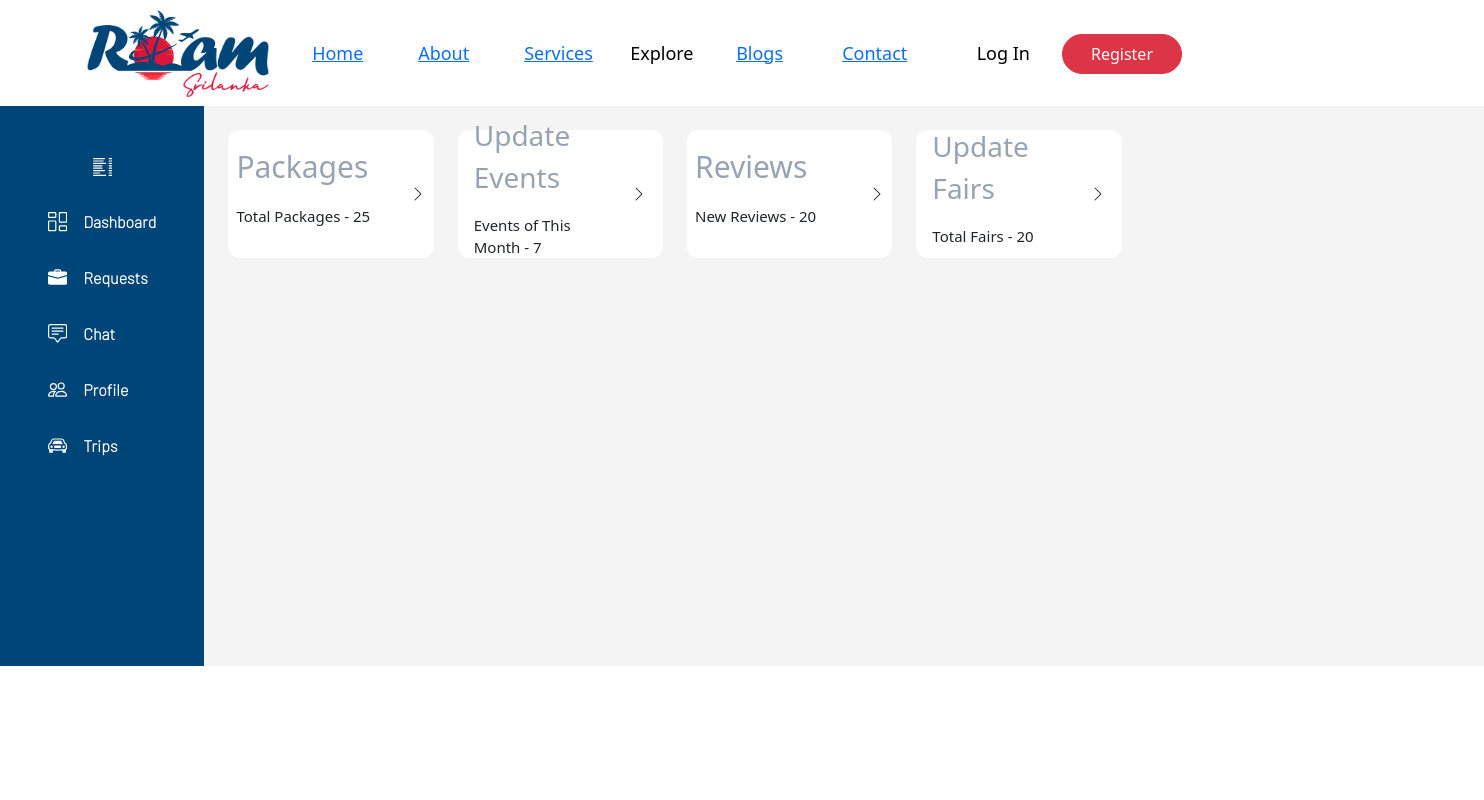
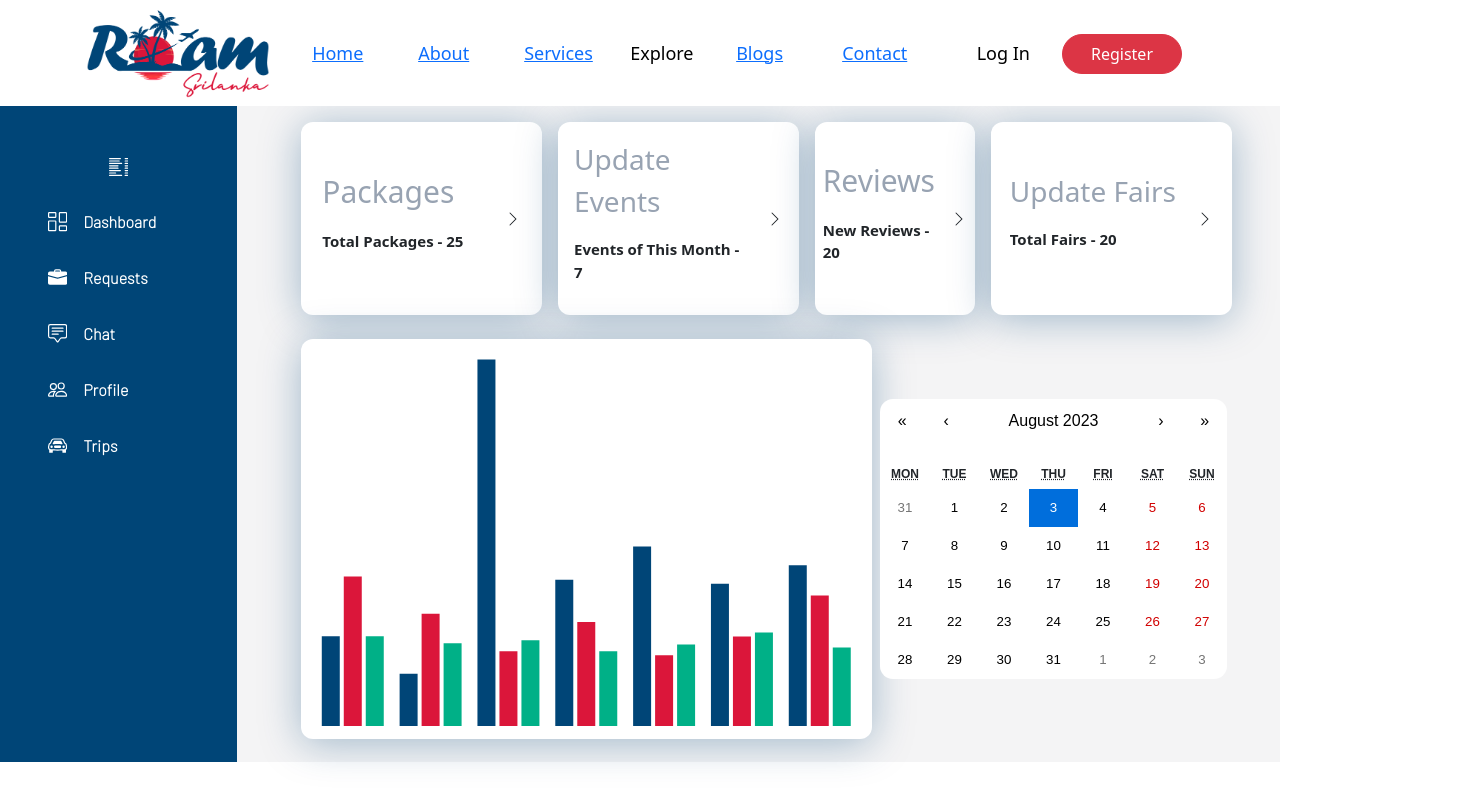
Before and after one commit to Saitharsan24/RoamSrilanka, a React (Create React App) app: page /Holidayplanner_dashboard in a window 1280 px wide. Shown: the whole page, 1484 px wide, since content can reach past the window. Built offline with nearby package versions, Linux system fonts and the light colour scheme.

Commit message:
Holiday planner dashboard finished

```diff
--- a/package.json
+++ b/package.json
@@ -14,15 +14,17 @@
     "@testing-library/user-event": "^13.5.0",
     "bootstrap": "^5.3.0",
     "chart.js": "^4.3.0",
+    "moedim": "^0.5.0",
     "react": "^18.2.0",
     "react-bootstrap": "^2.8.0",
     "react-bootstrap-icons": "^1.10.3",
-    "react-calendar": "^4.4.0",
+    "react-calendar": "^4.5.0",
     "react-chartjs-2": "^5.2.0",
     "react-dom": "^18.2.0",
     "react-pro-sidebar": "^1.1.0-alpha.1",
     "react-router-dom": "^6.14.2",
     "react-scripts": "5.0.1",
+    "recharts": "^2.7.2",
     "web-vitals": "^2.1.4"
   },
   "scripts": {
--- a/src/pages/holidayplanner_dashboard.js
+++ b/src/pages/holidayplanner_dashboard.js
@@ -1,69 +1,164 @@
-import React from "react";
+import React, { useState } from "react";
 import Header from "../components/Header";
 import Sidebar from "../components/holidayplanner-sidebar";
 import * as Icon from "react-bootstrap-icons";
+import {
+  BarChart,
+  Bar,
+  Cell,
+  XAxis,
+  YAxis,
+  CartesianGrid,
+  Tooltip,
+  Legend,
+  ResponsiveContainer,
+} from "recharts";
+
+import "../styles/holidayplanner_dashboard.css";
+import Calendar from "react-calendar";
+
+export const data = [
+  {
+    name: "Page A",
+    uv: 4000,
+    pv: 2400,
+    amt: 2400,
+  },
+  {
+    name: "Page B",
+    uv: 3000,
+    pv: 1398,
+    amt: 2210,
+  },
+  {
+    name: "Page C",
+    uv: 2000,
+    pv: 9800,
+    amt: 2290,
+  },
+  {
+    name: "Page D",
+    uv: 2780,
+    pv: 3908,
+    amt: 2000,
+  },
+  {
+    name: "Page E",
+    uv: 1890,
+    pv: 4800,
+    amt: 2181,
+  },
+  {
+    name: "Page F",
+    uv: 2390,
+    pv: 3800,
+    amt: 2500,
+  },
+  {
+    name: "Page G",
+    uv: 3490,
+    pv: 4300,
+    amt: 2100,
+  },
+];
 
 function Holiday_dashboard() {
+  const [value, setValue] = useState(new Date());
   return (
     <React.Fragment>
-      <div className=" ">
+      <div className="d-flex flex-column">
       <Header />
-        <div className="d-flex">
+        <div className="d-flex flex-row col-12" style={{ backgroundColor: "#F4F4F5" }}>
           <Sidebar />
           <div
-            className="d-flex col-12 gap-4 p-4 "
-            style={{ backgroundColor: "#F4F4F5" }}
+            className="d-flex w-100 gap-3 p-2 flex-column ms-5"
           >
+            <div className="d-flex col-12 gap-3 p-2 flex-lg-row flex-md-column flex-column">
               <div
-              className=" d-flex col-2  flex-row h-25 align-items-center gap-3 p-2"
+                className=" box d-flex col-lg-3 col-sm-8  flex-row align-items-center gap-3 p-2 justify-content-around"
                 style={{ backgroundColor: "#FFFFFF", borderRadius: "12px" }}
               >
-              <div className=" d-flex flex-column col-10">
+                <div className=" d-flex flex-column ">
                   <p style={{ color: "#98A3B2", fontSize: "30px" }}>Packages</p>
-                <p style={{ fontSize: "15px" }}>Total Packages - 25</p>
+                  <p style={{ fontSize: "15px", fontWeight: "bold" }}>
+                    Total Packages - 25
+                  </p>
                 </div>
                 <div className="d-flex">
                   <Icon.ChevronRight />
                 </div>
               </div>
               <div
-              className=" d-flex col-2  flex-row h-25 align-items-center gap-3 p-3"
+                className=" box d-flex col-lg-3 col-sm-8 flex-row align-items-center gap-3 p-3 justify-content-around "
                 style={{ backgroundColor: "#FFFFFF", borderRadius: "12px" }}
               >
                 <div className=" d-flex flex-column justify-content-between ">
                   <p style={{ color: "#98A3B2", fontSize: "28px" }}>
                     Update Events
                   </p>
-                <p style={{ fontSize: "15px" }}>Events of This Month - 7</p>
+                  <p style={{ fontSize: "15px", fontWeight: "bold" }}>
+                    Events of This Month - 7
+                  </p>
                 </div>
                 <div className=" d-flex">
                   <Icon.ChevronRight />
                 </div>
               </div>
               <div
-              className=" d-flex col-2  flex-row h-25 align-items-center gap-3 p-2"
+                className=" box d-flex col-lg-2 col-sm-8  flex-row align-items-center gap-3 p-2 justify-content-around"
                 style={{ backgroundColor: "#FFFFFF", borderRadius: "12px" }}
               >
-              <div className=" d-flex flex-column col-10">
+                <div className=" d-flex flex-column ">
                   <p style={{ color: "#98A3B2", fontSize: "30px" }}>Reviews</p>
-                <p style={{ fontSize: "15px" }}>New Reviews - 20</p>
+                  <p style={{ fontSize: "15px", fontWeight: "bold" }}>
+                    New Reviews - 20
+                  </p>
                 </div>
                 <div className="d-flex">
                   <Icon.ChevronRight />
                 </div>
               </div>
               <div
-              className=" d-flex col-2  flex-row h-25 align-items-center gap-3 p-3"
+                className=" box d-flex col-lg-3  col-sm-8 flex-row align-items-center gap-3 p-3 justify-content-around"
                 style={{ backgroundColor: "#FFFFFF", borderRadius: "12px" }}
               >
                 <div className=" d-flex flex-column justify-content-between ">
                   <p style={{ color: "#98A3B2", fontSize: "28px" }}>
                     Update Fairs
                   </p>
-                <p style={{ fontSize: "15px" }}>Total Fairs - 20</p>
+                  <p style={{ fontSize: "15px", fontWeight: "bold" }}>
+                    Total Fairs - 20
+                  </p>
                 </div>
                 <div className="d-flex">
                   <Icon.ChevronRight />
+                </div>
+              </div>
+            </div>
+            <div className="d-flex  col-12 flex-lg-row flex-md-column align-items-center
+             gap-2 flex-column">
+              <div
+                style={{
+                  backgroundColor: "#FFFFFF",
+                  borderRadius: "12px",
+                  height: "25rem",
+                }}
+                className="d-flex gap-3 col-8 col-sm-12 col-md-7 p-2 ms-2 chart"
+              >
+                <ResponsiveContainer>
+                  <BarChart data={data}>
+                    <Bar dataKey="pv" fill="#004577" />
+                    <Bar dataKey="uv" fill="#DB163A" />
+                    <Bar dataKey="amt" fill="#00B087" />
+                  </BarChart>
+                </ResponsiveContainer>
+              </div>
+              <div className="d-none d-md-flex d-lg-flex col-4 col-md-5 ">
+                <Calendar
+                  value={value}
+                  onChange={(d) => setValue(d)}
+                  style={{ borderRadius: "12px" }}
+                />
               </div>
             </div>
           </div>
--- a/src/pages/holidayplanner_profile.js
+++ b/src/pages/holidayplanner_profile.js
@@ -1,5 +1,5 @@
 import React from "react";
-import Header from "../components/Header";
+import Headeruser from "../components/headerusers";
 import "../styles/holidayplanner_profile.css";
 import profile from "../assets/images/profile.jpg";
 import { Container, Row, Col, Form } from "react-bootstrap";
@@ -13,8 +13,8 @@ function Holidayprofile() {
 
   return (
     <React.Fragment>
-      <div className=" full">
-        <Header />
+      <div className=" full ">
+        <Headeruser />
         <div className="d-flex">
           <Sidebar />
           <div col-10>
--- a/src/pages/services.js
+++ b/src/pages/services.js
@@ -46,7 +46,7 @@ function Services() {
           </div>
         </div>
 
-        <div className=" element d-flex flex-column  flex-md-column flex-lg-row justify-content-center gap-5">
+        <div className=" element d-flex flex-column  flex-md-column flex-lg-row-reverse justify-content-center gap-5">
           <img className="img_1 img-fluid " src={ser_2}></img>
           <div className="d-flex flex-column gap-3 align-content-center justify-content-center">
             <img className="img_2 img-fluid" src={vector_2}></img>
@@ -78,7 +78,7 @@ function Services() {
           </div>
         </div>
 
-        <div className=" element d-flex flex-column flex-md-column flex-lg-row justify-content-center gap-5">
+        <div className=" element d-flex flex-column flex-md-column flex-lg-row-reverse justify-content-center gap-5">
           <img className="img_1 img-fluid " src={ser_4}></img>
           <div className="d-flex flex-column gap-3 align-content-center justify-content-center">
             <img className="img_2 img-fluid" src={backpack}></img>
--- a/src/routes/Routing.js
+++ b/src/routes/Routing.js
@@ -32,6 +32,7 @@ function Routing() {
             <Route path="/Holidayprofile" element={<Holidayprofile />}></Route>
             <Route path="/Adminprofile" element={<Adminprofile />}></Route>
             <Route path='/Holidayplanner_dashboard' element={<Holiday_dashboard/>}></Route>
+            <Route path='/Hotel-dashboard' element={<HotelDashboard/>}></Route>
 
         </Routes>
 
--- /dev/null
+++ b/src/styles/holidayplanner_dashboard.css
@@ -0,0 +1,45 @@
+.width-inherit{
+    width: inherit !important;
+}
+
+.box{
+   box-shadow:  0px 4px 40px 0px rgba(0, 69, 119, 0.35);
+
+}
+
+.box:hover {
+    box-shadow:  0px 4px 20px 0px #004577;
+
+
+ }
+ .sidebar{
+    height:41rem !important;
+    width:18rem !important;
+ }
+
+ .chart{
+    box-shadow:  0px 4px 40px 0px rgba(0, 69, 119, 0.35);
+ }
+
+ .chart:hover{
+    box-shadow:  0px 4px 20px 0px #004577;
+ }
+ .bar-container{
+    width: 100% !important;
+ }
+
+ .calender-div{
+    border-radius: 12px !important;
+    border: none !important;
+    width:inherit !important;
+ }
+
+ .calender-div:hover{
+    box-shadow:  0px 4px 20px 0px #004577;
+ }
+
+ .react-calendar{
+    border-radius: 13px;
+    border: none !important;
+    width: 85% !important;
+ }
```
Also changed, not shown: src/components/headerusers.js (+13 -15 lines), 1 other file (tests, documents, lock files or other folders). Lines whose indentation alone changed are shown as unchanged.
